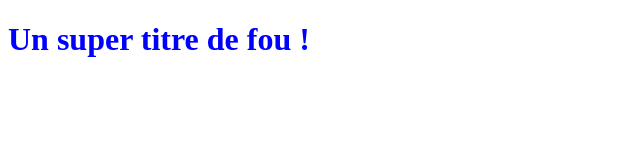
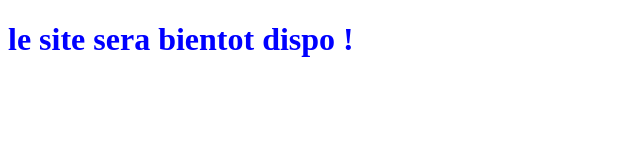
Before and after one commit to 3amoo13/OpenclassroomsProject, a plain HTML site: page index.html in a window 1280 px wide. Shown: the whole page, without its empty margins (0-640 px from the left). Drawn offline with Linux system fonts and the light colour scheme.

Commit message:
Changement de la phrase d'accueil

```diff
--- a/index.html
+++ b/index.html
@@ -5,6 +5,6 @@
    <link rel="stylesheet" type="text/css" href="style.css">
 </head>
 <body>
-   <h1>Un super titre de fou ! </h1>
+   <h1>le site sera bientot dispo ! </h1>
 </body>
 </html>
```
